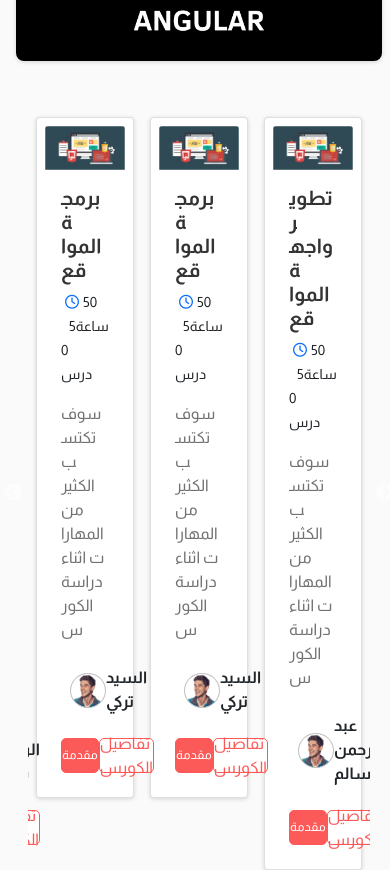
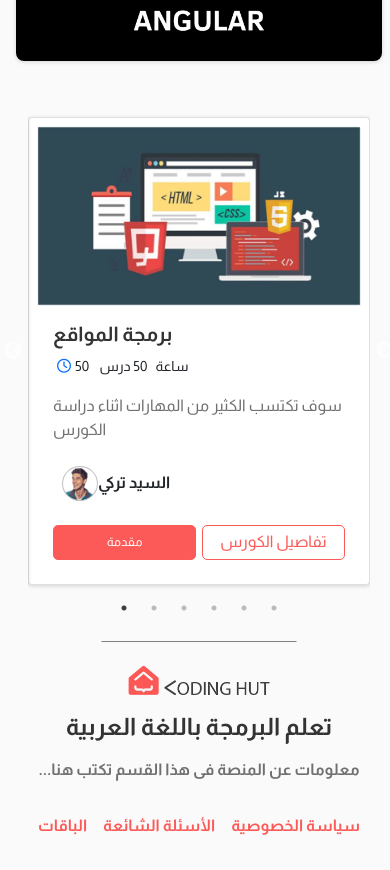
Before and after one commit to AbdelRahmanSalem007/final-project-courses, a React (Create React App) app: page / in a window 390 px wide. Shown: the part 2121-2991 px from the top of the page. Built offline with nearby package versions, Linux system fonts and the light colour scheme.

Commit message:
fix responsive issues in slider

```diff
--- a/src/views/Home.js
+++ b/src/views/Home.js
@@ -14,6 +14,22 @@
     speed: 500,
     slidesToShow: 3,
     slidesToScroll: 1,
+    responsive: [
+      {
+        breakpoint: 1120,
+        settings: {
+          slidesToShow: 2,
+          slidesToScroll: 1,
+        },
+      },
+      {
+        breakpoint: 989,
+        settings: {
+          slidesToShow: 1,
+          slidesToScroll: 1,
+        },
+      },
+    ],
   };
 
   return (
@@ -94,7 +110,7 @@
           <div className="container">
             <Slider {...settings}>
               {coursesData.map((course) => (
-                <div className="px-2">
+                <div className="course-slider__wrapper">
                   <Course course={course} key={course.id} />
                 </div>
               ))}
--- a/src/views/home.scss
+++ b/src/views/home.scss
@@ -61,3 +61,18 @@
     }
   }
 }
+
+.home {
+  .course-slider__wrapper {
+    padding-inline-start: 0.25rem;
+    padding-inline-end: 0.25rem;
+  }
+}
+@media (max-width: 989px) {
+  .home {
+    .course-slider__wrapper {
+      padding-inline-end: 0;
+      padding-inline-start: 0;
+    }
+  }
+}
```
